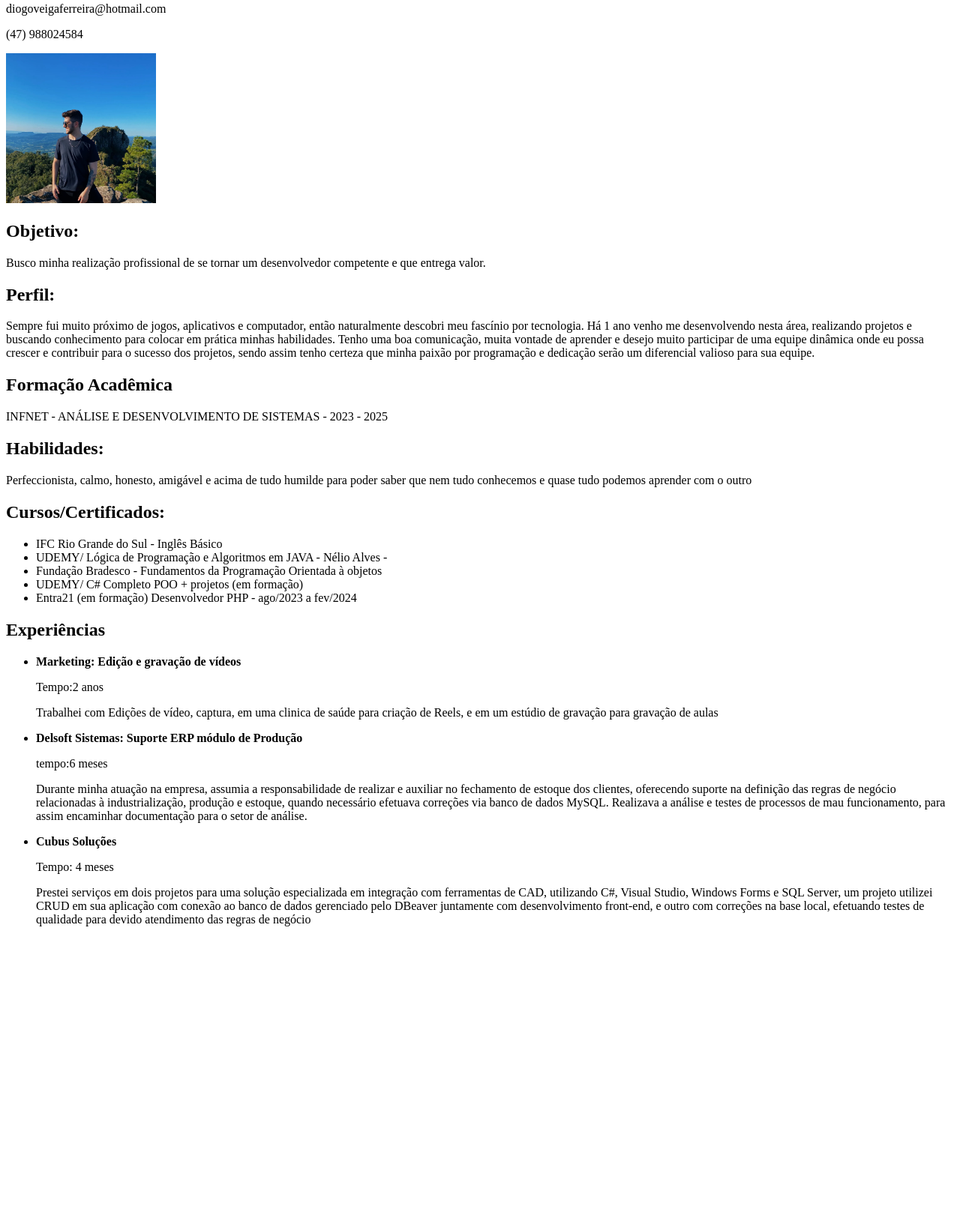
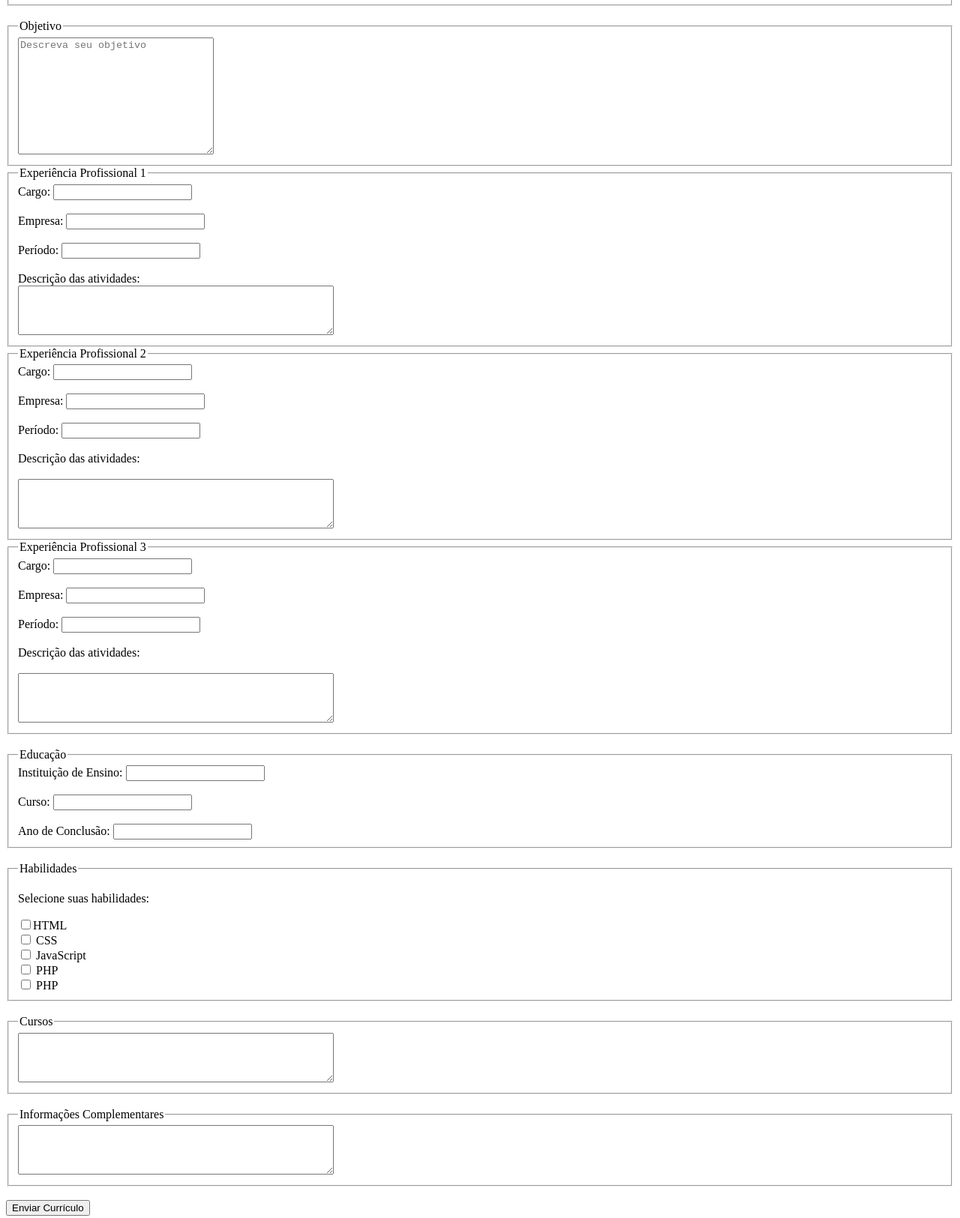
Before and after one commit to diogoferreira519/Page-basica-HTML, a plain HTML site: page index2.html in a window 1280 px wide. Shown: the part 263-1888 px from the top of the page at 75% size. Before the commit the page ends 1515 px from the top, so only its background shows below. Drawn offline with Linux system fonts and the light colour scheme.

Commit message:
commit correto

```diff
--- a/index2.html
+++ b/index2.html
@@ -3,68 +3,121 @@
 <head>
     <meta charset="UTF-8">
     <meta name="viewport" content="width=device-width, initial-scale=1.0">
-    <title>Curriculo Diogo</title>
+    <title>Formulário de cúrriculo</title>
 
 </head>
 <body>
 
-    <h1>Curriculo</h1>
-    <a href="#objetivo"><h5>Objetivo</h5></a>
-    <a href="#exp"><h5>Experiência</h5></a>
-    <h3>Diogo Ferreira</h3>
-    <p>Brasileiro, 21 anos</p>
-    <p>Rio do Sul, Santa Catarina</p>
-    <p>diogoveigaferreira@hotmail.com</p>
-    <p>(47) 988024584</p>
-    <img src="fundo.jpg" width="200px">
+    <h1>Formulário de Currículo</h1>
+    <form  method="POST">
+        <fieldset>
+            <legend>Informações Pessoais</legend>
+            <label for="nome">Nome:</label>
+            <input type="text" id="nome" name="nome" required><br><br>
 
-    <h2 id="objetivo">Objetivo:</h2>
+            <label for="email">Email:</label>
+            <input type="email" id="email" name="email" required><br><br>
 
-    <p>Busco minha realização profissional de se tornar um desenvolvedor competente e que entrega valor.</p>
-    <h2>Perfil:</h2>
-    <p>Sempre fui muito próximo de jogos, aplicativos e computador, então naturalmente descobri meu
-        fascínio por tecnologia. Há 1 ano venho me desenvolvendo nesta área, realizando projetos e buscando
-        conhecimento para colocar em prática minhas habilidades. Tenho uma boa comunicação, muita
-        vontade de aprender e desejo muito participar de uma equipe dinâmica onde eu possa crescer e
-        contribuir para o sucesso dos projetos, sendo assim tenho certeza que minha paixão por programação e
-        dedicação serão um diferencial valioso para sua equipe.
-    </p>
-    <h2>Formação Acadêmica</h2>
-    <p>INFNET - ANÁLISE E DESENVOLVIMENTO DE SISTEMAS - 2023 - 2025</p>
-    <h2>Habilidades:</h2>
-    <p>Perfeccionista, calmo, honesto, amigável e acima de tudo humilde para poder saber que nem tudo conhecemos e quase tudo podemos aprender com o outro</p>
-    <h2>Cursos/Certificados:</h2>
-    <ul>
-        <li>IFC Rio Grande do Sul - Inglês Básico</li>
-        <li>UDEMY/ Lógica de Programação e Algoritmos em JAVA - Nélio Alves -</li>
-        <li>Fundação Bradesco - Fundamentos da Programação Orientada à objetos</li>
-        <li>UDEMY/ C# Completo POO + projetos (em formação)</li>
-        <li>Entra21 (em formação) Desenvolvedor PHP - ago/2023 a fev/2024</li>
-    </ul>
-    <h2 id="exp">Experiências</h2>
-    <ul>
-        <li><b>Marketing: Edição e gravação de vídeos</b>
-            <p>Tempo:2 anos</p>
-        <p>Trabalhei com Edições de vídeo, captura, em uma clinica de saúde para criação de Reels, e em um estúdio de gravação para gravação de aulas</p>
+            <label for="telefone">Telefone:</label>
+            <input type="tel" id="telefone" name="telefone"><br><br>
 
-        </li>
-        <li><b>Delsoft Sistemas: Suporte ERP módulo de Produção</b>
-            <p>tempo:6 meses</p>
-            <p>Durante minha atuação na empresa, assumia a responsabilidade de realizar e auxiliar no fechamento de
-                estoque dos clientes, oferecendo suporte na definição das regras de negócio relacionadas à
-                industrialização, produção e estoque, quando necessário efetuava correções via banco de dados MySQL.
-                Realizava a análise e testes de processos de mau funcionamento, para assim encaminhar
-                documentação para o setor de análise.</p>
-        </li>
-        <li><b>Cubus Soluções</b>
-        <p>Tempo: 4 meses</p>
-        <p>Prestei serviços em dois projetos para uma solução especializada em integração com ferramentas de
-            CAD, utilizando C#, Visual Studio, Windows Forms e SQL Server, um projeto utilizei CRUD em sua
-            aplicação com conexão ao banco de dados gerenciado pelo DBeaver juntamente com desenvolvimento
-            front-end, e outro com correções na base local, efetuando testes de qualidade para devido atendimento
-            das regras de negócio</p>
+            <label for="endereco">Endereço:</label>
+            <input type="text" id="endereco" name="endereco"><br><br>
+        </fieldset>
+        <br>
+        <fieldset>
+            <legend>Objetivo</legend>
+            <textarea name="Objetivo" id="objetivo" cols="30" rows="10"placeholder="Descreva seu objetivo"></textarea>
+        </fieldset>
+        <fieldset>
+            <legend>Experiência Profissional 1</legend>
+            <label for="cargo1">Cargo:</label>
+            <input type="text" id="cargo1" name="cargo1"><br><br>
 
-        </li>
-    </ul>
+            <label for="empresa1">Empresa:</label>
+            <input type="text" id="empresa1" name="empresa1"><br><br>
+
+            <label for="periodo1">Período:</label>
+            <input type="text" id="periodo1" name="periodo1"><br><br>
+
+            <label for="descricao1">Descrição das atividades:</label><br>
+            <textarea id="descricao1" name="descricao1" rows="4" cols="50"></textarea>
+        </fieldset>
+
+        <fieldset>
+            <legend>Experiência Profissional 2</legend>
+            <label for="cargo2">Cargo:</label>
+            <input type="text" id="cargo2" name="cargo2"><br><br>
+
+            <label for="empresa2">Empresa:</label>
+            <input type="text" id="empresa2" name="empresa2"><br><br>
+
+            <label for="periodo2">Período:</label>
+            <input type="text" id="periodo2" name="periodo2"><br><br>
+
+            <label for="descricao2">Descrição das atividades:</label><br><br>
+            <textarea id="descricao2" name="descricao2" rows="4" cols="50"></textarea>
+        </fieldset>
+
+        <fieldset>
+            <legend>Experiência Profissional 3</legend>
+            <label for="cargo3">Cargo:</label>
+            <input type="text" id="cargo3" name="cargo3"><br><br>
+
+            <label for="empresa3">Empresa:</label>
+            <input type="text" id="empresa3" name="empresa3"><br><br>
+
+            <label for="periodo3">Período:</label>
+            <input type="text" id="periodo3" name="periodo3"><br><br>
+
+            <label for="descricao3">Descrição das atividades:</label><br><br>
+            <textarea id="descricao3" name="descricao3" rows="4" cols="50"></textarea>
+        </fieldset>
+
+        <br>
+        <fieldset>
+            <legend>Educação</legend>
+            <label for="instituicao">Instituição de Ensino:</label>
+            <input type="text" id="instituicao" name="instituicao"><br><br>
+
+            <label for="curso">Curso:</label>
+            <input type="text" id="curso" name="curso"><br><br>
+
+            <label for="conclusao">Ano de Conclusão:</label>
+            <input type="text" id="conclusao" name="conclusao">
+        </fieldset>
+        <br>
+        <fieldset>
+            <legend>Habilidades</legend>
+            <p>Selecione suas habilidades:</p>
+            <label>
+                <input type="checkbox" name="habilidades[]" value="HTML">HTML
+            </label><br>
+            <label>
+                <input type="checkbox" name="habilidades[]" value="CSS"> CSS
+            </label><br>
+            <label>
+                <input type="checkbox" name="habilidades[]" value="JavaScript"> JavaScript
+            </label><br>
+            <label>
+                <input type="checkbox" name="habilidades[]" value="PHP"> PHP
+            </label><br>
+            <label>
+                <input type="checkbox" name="habilidades[]" value="Vue.JS"> PHP
+            </label><br>
+        </fieldset><br>
+        <fieldset>
+            <legend>Cursos</legend>
+            <textarea id="cursos" name="cursos" rows="4" cols="50"></textarea>
+        </fieldset>
+        <br>
+        <fieldset>
+            <legend>Informações Complementares</legend>
+            <textarea id="infos" name="infos" rows="4" cols="50"></textarea>
+        </fieldset>
+        <br>
+        <input type="submit" value="Enviar Currículo">
+
+    </form>
 </body>
 </html>
```
